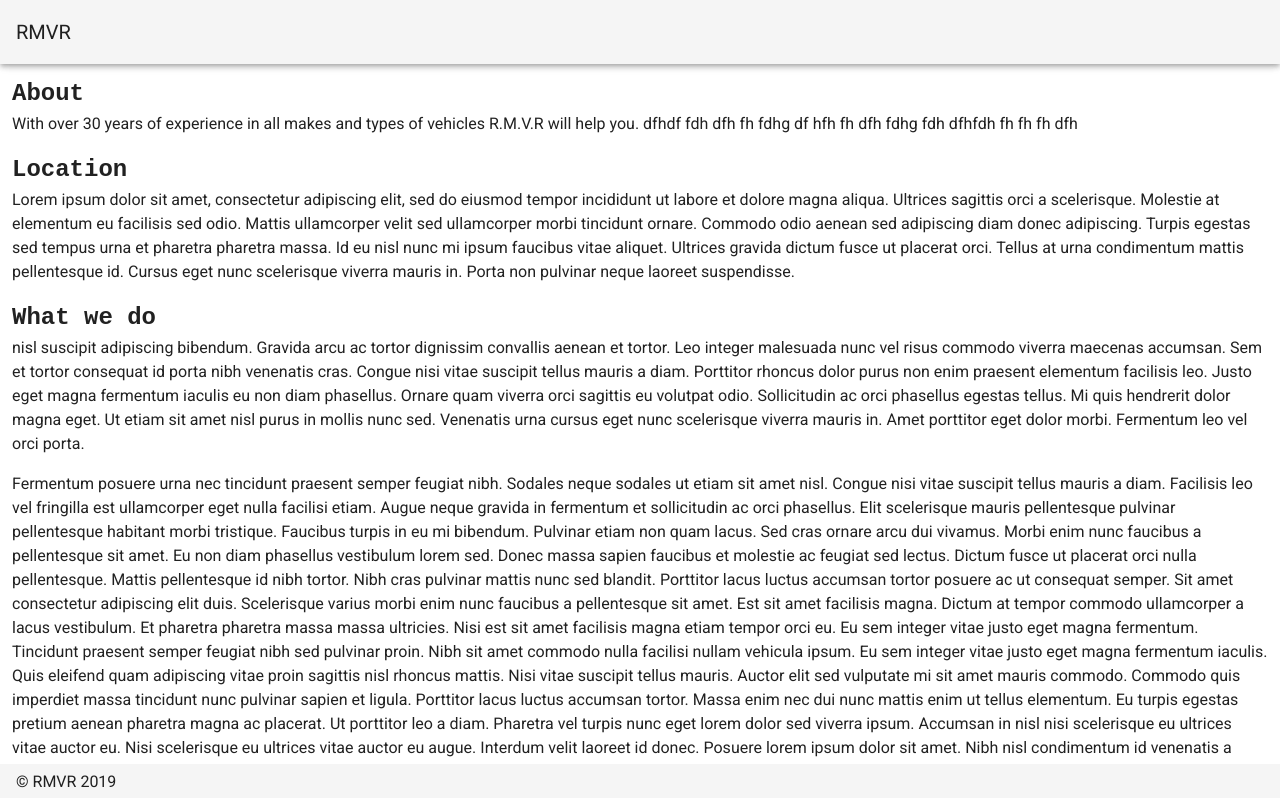
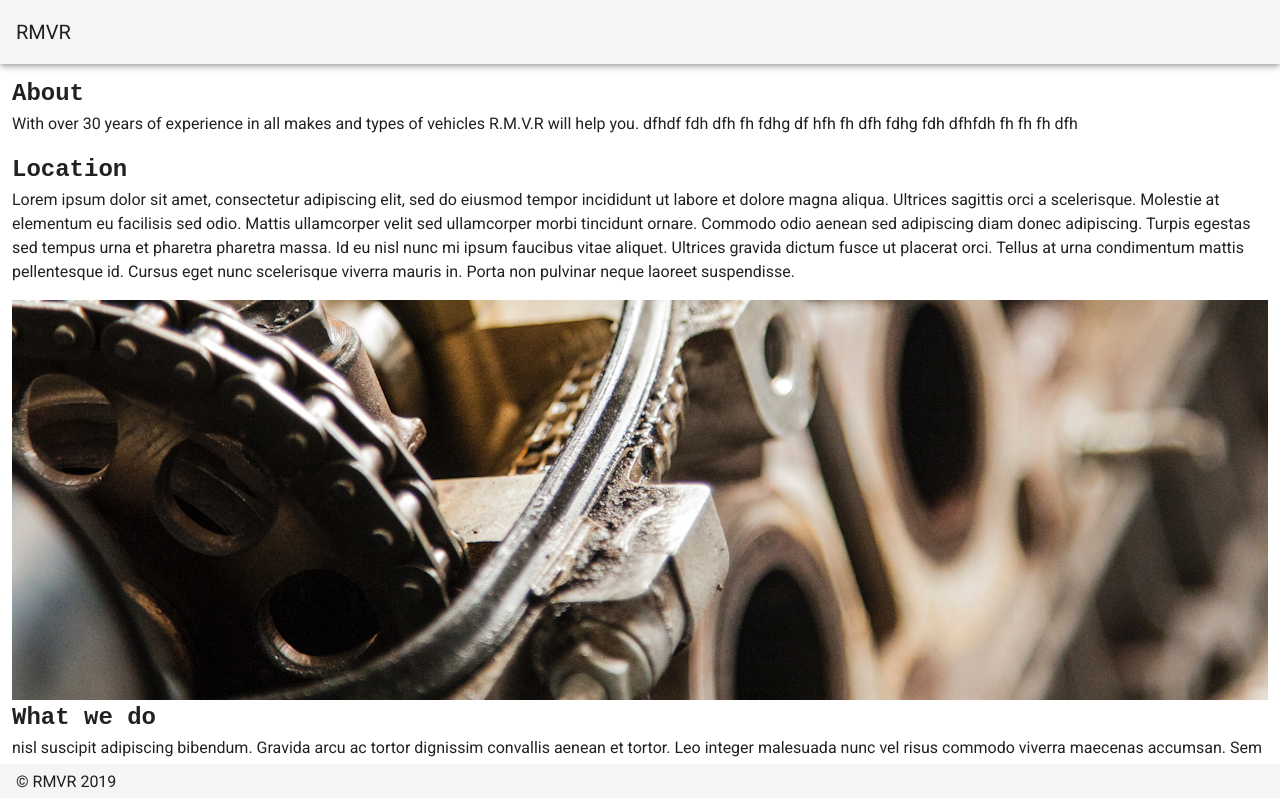
Before and after one commit to nigelhughes552/rmvr, a Nuxt app: page / in a window 1280 px wide. Shown: the top 798 px of the page. Built offline with nearby package versions, Linux system fonts and the light colour scheme; a web font is replaced by a local one.

Commit message:
add pic
add pic

```diff
--- a/pages/index.vue
+++ b/pages/index.vue
@@ -24,6 +24,8 @@
           neque laoreet suspendisse.
         </p>
       </section>
+
+      <v-parallax height="400" src="engine.jpg"></v-parallax>
 
       <section>
         <h1>What we do</h1>
@@ -77,7 +79,6 @@
         aliquet eget. Ut aliquam purus sit amet luctus venenatis. Purus viverra
         accumsan in nisl
       </p>
-      nisi scelerisque eu ultrices.
     </v-flex>
   </v-layout>
 </template>
```
Also changed, not shown: static/engine.jpg (added).
